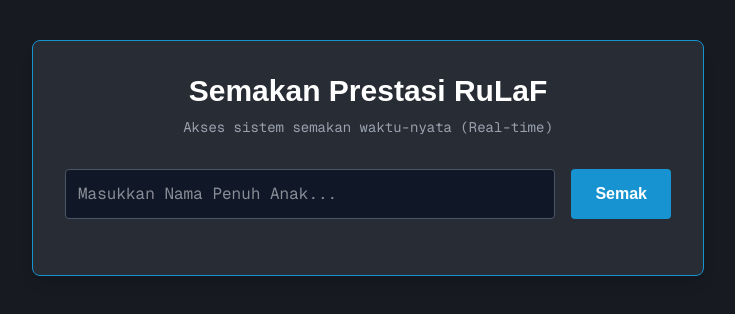
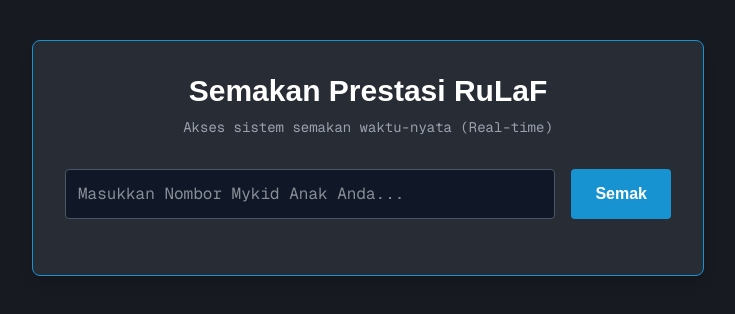
Before and after one commit to Barudy/rulaf-web, a Next.js app: page /semakan in a window 1280 px wide. Shown: the top 314 px of the page, without its empty margins (272-1007 px from the left). Built offline with nearby package versions, Linux system fonts and the light colour scheme; no server answers.

Commit message:
rulafhub v1.4-stable 4

```diff
--- a/app/semakan/page.tsx
+++ b/app/semakan/page.tsx
@@ -44,7 +44,7 @@ export default function SemakanIbuBapa() {
             type="text"
             value={carian}
             onChange={(e) => setCarian(e.target.value)}
-            placeholder="Masukkan Nama Penuh Anak..."
+            placeholder="Masukkan Nombor Mykid Anak Anda..."
             className="w-full p-3 bg-gray-900 text-white border border-gray-600 focus:border-[#1793D1] outline-none rounded font-mono"
           />
           <button
```
